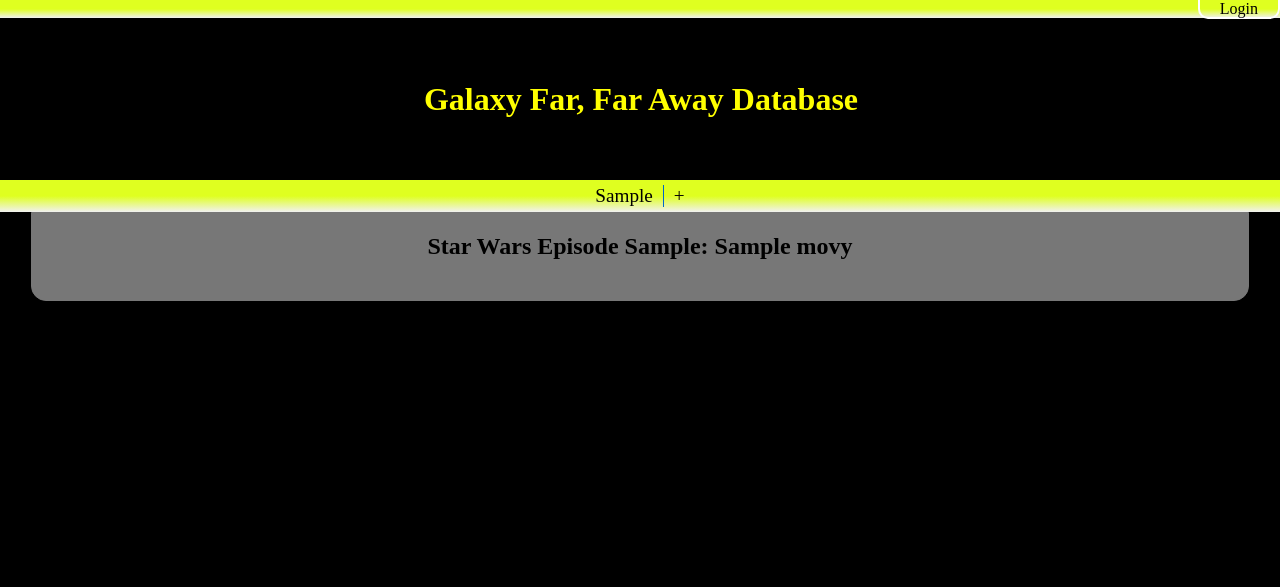
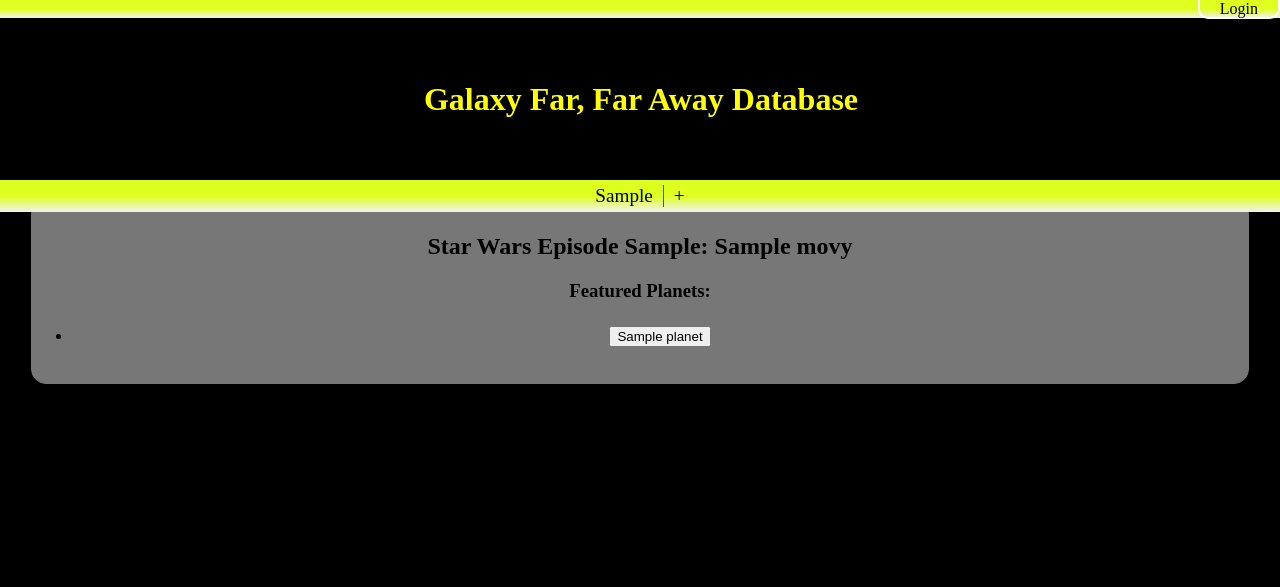
Before and after one commit to LegendOfGrudge/WEBD-2008-Project, a PHP site: the page made by movie.php in a window 1280 px wide. Shown: the top 587 px of the page. Run offline with PHP 8.4, Linux system fonts and the light colour scheme; tables that the repository leaves empty or names only in its code hold one stand-in row (values such as "Sample post").

Commit message:
Updated movie.php
Updated movie.php to be able to add planets to categories.

```diff
--- a/movie.php
+++ b/movie.php
@@ -12,6 +12,42 @@
 		$statement->bindValue(':episode', $episode);
 
 		$statement->execute();
+
+		$movie = $statement->fetch();
+
+		if($_POST && isset($_POST['add']) && isset($_POST['planet']))
+		{
+			list($planet_id, $name) = explode("-", $_POST['planet']);
+
+			$add_query = "INSERT INTO movie_planets (movie_id, planet_id, name) VALUES (:movie_id, :planet_id, :name)";
+
+			$add_statement = $db->prepare($add_query);
+
+			$add_statement->bindValue(':movie_id', $movie['movie_id']);
+			$add_statement->bindValue(':planet_id', $planet_id);
+			$add_statement->bindValue(':name', $name);
+
+			$add_statement->execute();
+		}
+
+		if($statement->rowCount() == 1)
+		{
+			$movie_id = $movie['movie_id'];
+
+			$planet_query = "SELECT * FROM movie_planets WHERE movie_id = :movie_id";
+
+			$planet_statement = $db->prepare($planet_query);
+
+			$planet_statement->bindValue(':movie_id', $movie_id);
+
+			$planet_statement->execute();
+		}
+
+		$select_query = "SELECT * FROM planets";
+
+		$select_statement = $db->prepare($select_query);
+
+		$select_statement->execute();
 	}
 ?>
 <!DOCTYPE html>
@@ -28,9 +64,25 @@
 			<h1>There are no results for that movie.</h1>
 			<button onClick="location.href='create_movie.php';">Add Movie</button>
 		<?php else: ?>
-			<?php while($row = $statement->fetch()): ?>
-				<h1>Star Wars Episode <?= $row['episode'] ?>: <?= $row['title'] ?></h1>
-			<?php endwhile ?>
+			<h1>Star Wars Episode <?= $movie['episode'] ?>: <?= $movie['title'] ?></h1>
+			<?php if($planet_statement->rowCount() > 0): ?>
+				<h3>Featured Planets:</h3>
+				<ul class="planet_list">
+				<?php while($planet = $planet_statement->fetch()): ?>
+					<li><button onClick="location.href='planet.php?name=<?= $planet['name'] ?>'"><?= $planet['name'] ?></button></li>
+				<?php endwhile ?>
+				</ul>
+			<?php endif ?>
+		<?php endif ?>
+		<?php if(isset($_SESSION['user'])): ?>
+			<form method="post" action="movie.php?episode=<?= $_GET['episode'] ?>">
+				<select name="planet">
+					<?php while($select_row = $select_statement->fetch()): ?>
+						<option value="<?php $select_row['planet_id'] . "-" . $select_row['name']; ?>"><?= $select_row['name'] ?></option>
+					<?php endwhile ?>
+				</select>
+				<input type="submit" name="add" value="Add Planet" />
+			</form>
 		<?php endif ?>
 	</section>
 <?php include("footer.php") ?>
```
